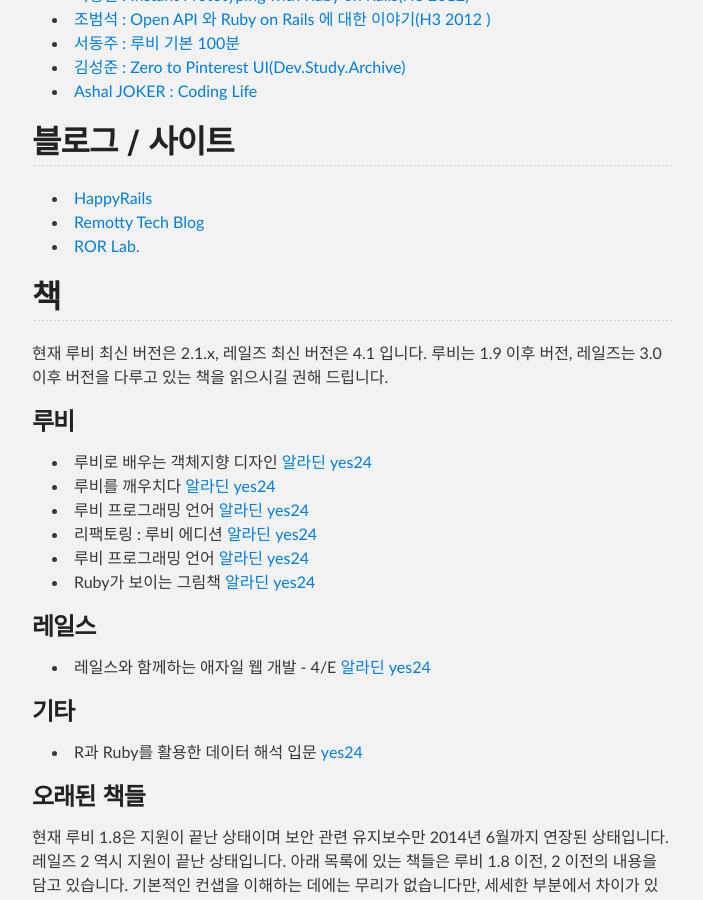
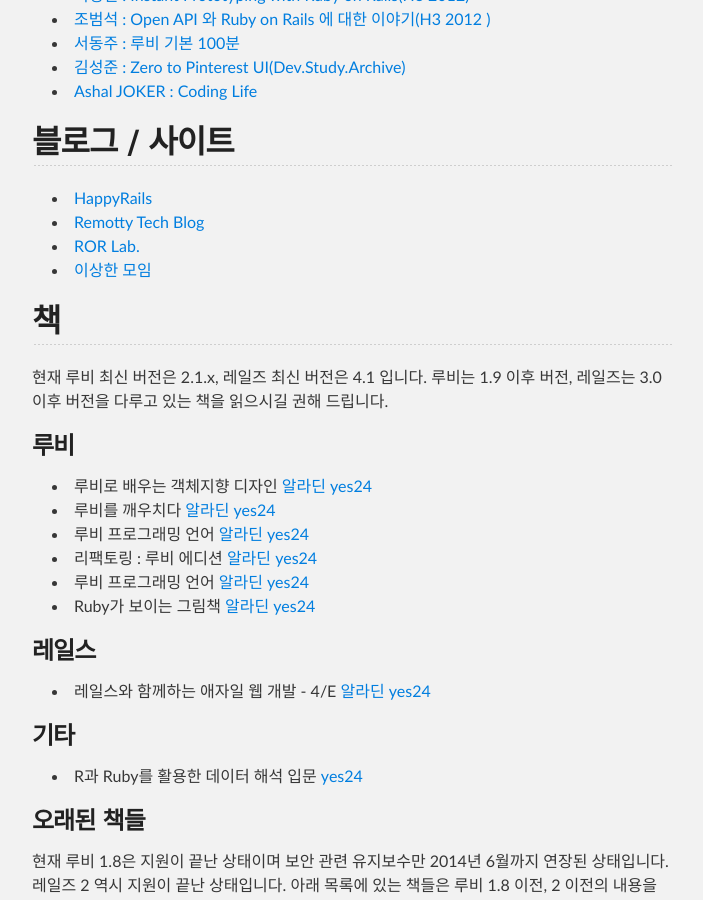
Before and after one commit to rubykr/rubykr.github.io, a Jekyll site: the page built from index.md, in a window 1280 px wide and 900 px high, scrolled down 1690 px. Shown: the whole window, without its empty margins (288-991 px from the left). Built offline with Jekyll 4.4.1, drawn with Linux system fonts in a browser that asks for light colours; comment, search, counter and statistics services are not loaded.

Commit message:
Add weirdmeetup

```diff
--- a/index.md
+++ b/index.md
@@ -79,6 +79,7 @@
 - [HappyRails](http://happyrails.rorlab.org/ko)
 - [Remotty Tech Blog](http://blog.remotty.com)
 - [ROR Lab.](http://rorlab.org/)
+- [이상한 모임](http://we.weirdmeetup.com/tag/ruby/)
 
 ## 책
 {: #book}
```
